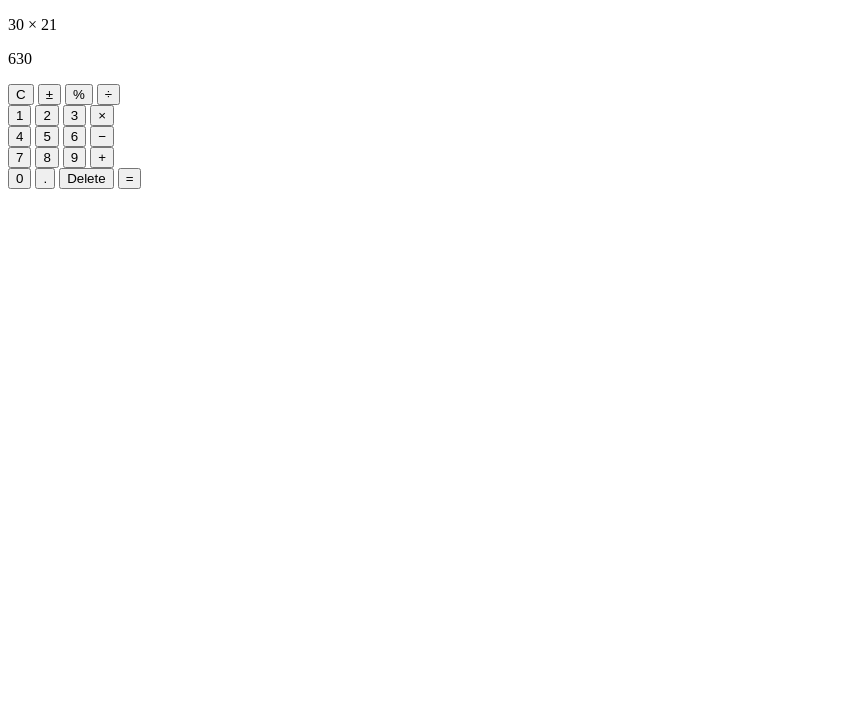
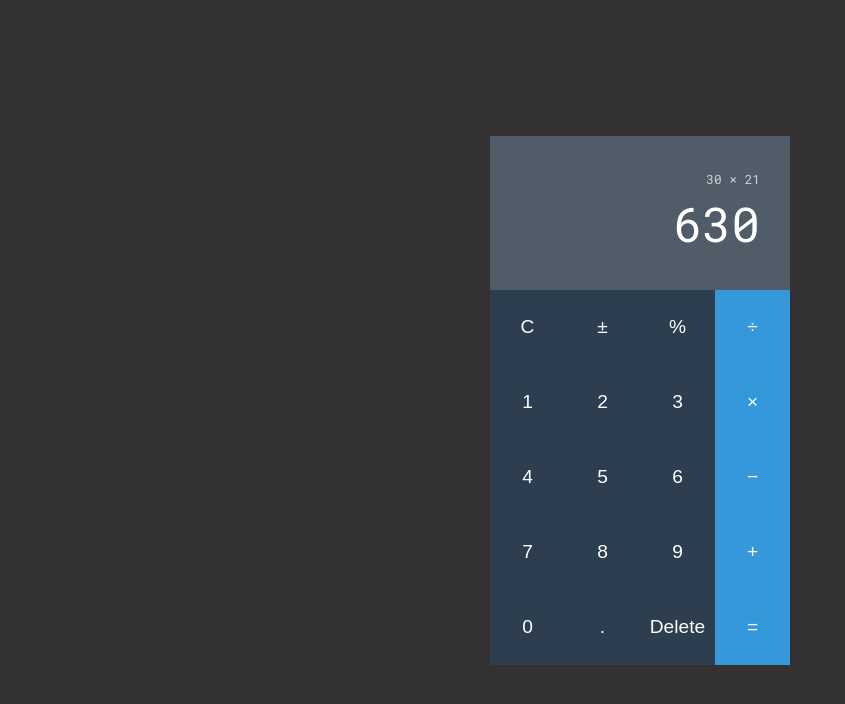
Before and after one commit to KonstantinZeGeR/Hexlet_tasks, a plain HTML site: page calculator/index.html in a window 1280 px wide. Shown: the whole page, without its empty margins (0-845 px from the left). Drawn offline with Linux system fonts and the light colour scheme.

Commit message:
Update index.html

```diff
--- a/calculator/index.html
+++ b/calculator/index.html
@@ -5,7 +5,7 @@
     <meta http-equiv="X-UA-Compatible" content="IE=edge" />
     <meta name="viewport" content="width=device-width, initial-scale=1.0" />
     <link href="https://fonts.googleapis.com/css2?family=Roboto+Mono:wght@400;700&display=swap" rel="stylesheet">
-    <link rel="stylesheet" href="styles/app.css" />
+    <link rel="stylesheet" href="css/style.css" />
     <title>Калькулятор</title>
   </head>
 
```
